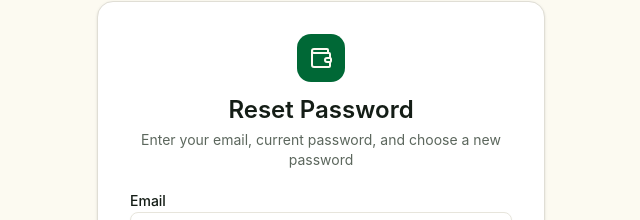
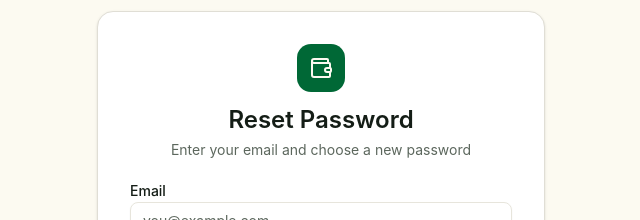
Before and after one commit to Nishita1107/FinTrack, a React (Vite) app in the folder frontend/: page /login in a window 1280 px wide. Both pictures are taken after a click on the button "Forgot Password?". Shown: the part 139-359 px from the top of the page, without its empty margins (319-959 px from the left). Built offline with nearby package versions, Linux system fonts and the light colour scheme; no server answers.

Commit message:
fix: adjust password strength requirement threshold and update form subtitle

```diff
--- a/frontend/src/routes/login.tsx
+++ b/frontend/src/routes/login.tsx
@@ -26,7 +26,7 @@ function Login() {
   const passwordValidation = validatePassword(newPassword);
   const passwordsMatch = newPassword === confirmNewPassword;
   const showMatchFeedback = newPassword.length > 0 && confirmNewPassword.length > 0;
-  const isPasswordValid = passwordValidation.score === 5;
+  const isPasswordValid = passwordValidation.score >= 3;
   const canSubmit = isPasswordValid && passwordsMatch && forgotEmail.length > 0;
 
   useEffect(() => {
@@ -171,7 +171,7 @@ function Login() {
             </span>
             <h1 className="text-2xl font-semibold text-foreground">Reset Password</h1>
             <p className="mt-1 text-sm text-muted-foreground">
-              Enter your email, current password, and choose a new password
+              Enter your email and choose a new password
             </p>
           </div>
           <form onSubmit={handleInlinePasswordReset} className="space-y-4">
```
